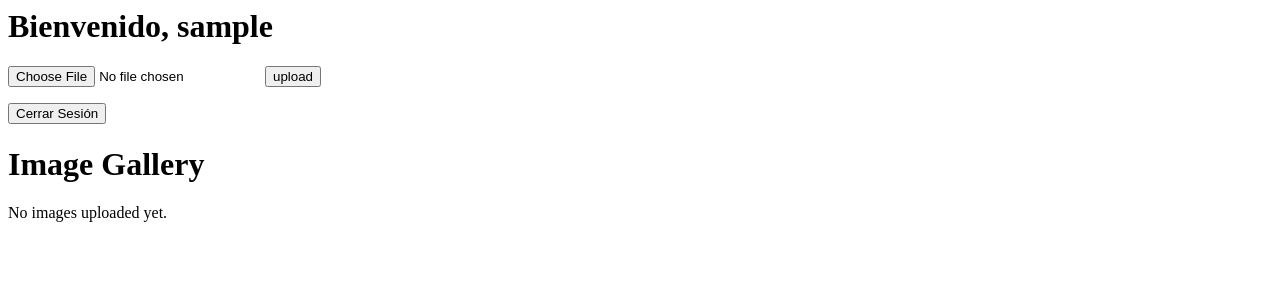
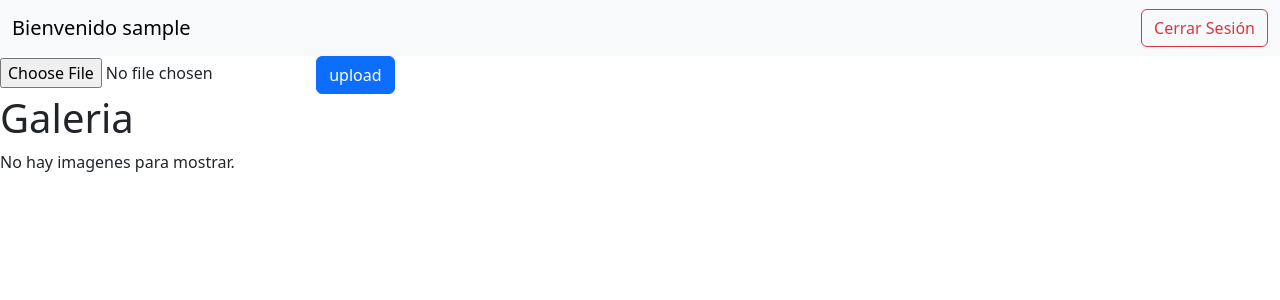
Before and after one commit to MonrealF/AIModelGPS, a Flask app: template template/index.html in a window 1280 px wide. Shown: the top 300 px of the page. Run offline with Flask 3, Linux system fonts and the light colour scheme; the template is opened without the code that fills it, so the values that code supplies are empty; the visitor is signed in with stand-in values (Sample User, id 1); parts of the project's set-up code (start-up, migrations or seed data) failed here and were passed over; some libraries are stand-ins or nearby versions.

Commit message:
Adding styles to index

```diff
--- a/template/index.html
+++ b/template/index.html
@@ -1,26 +1,52 @@
-<h1>Bienvenido, {{ session['usuario'] }}</h1>
+<!DOCTYPE html>
+<html lang="en">
+<head>
+    <meta charset="UTF-8">
+    <meta http-equiv="X-UA-Compatible" content="IE=edge">
+    <meta name="viewport" content="width=device-width, initial-scale=1.0">
+    <link href="https://cdn.jsdelivr.net/npm/bootstrap@5.3.0-alpha3/dist/css/bootstrap.min.css" rel="stylesheet" integrity="sha384-KK94CHFLLe+nY2dmCWGMq91rCGa5gtU4mk92HdvYe+M/SXH301p5ILy+dN9+nJOZ" crossorigin="anonymous">
+    <script src="https://cdn.jsdelivr.net/npm/bootstrap@5.3.0-alpha3/dist/js/bootstrap.bundle.min.js" integrity="sha384-ENjdO4Dr2bkBIFxQpeoTz1HIcje39Wm4jDKdf19U8gI4ddQ3GYNS7NTKfAdVQSZe" crossorigin="anonymous"></script>
+    <title>IAmodel</title>
+</head>
+<body>
+    <style>
+    @import url('https://fonts.googleapis.com/css2?family=Josefin+Sans:ital,wght@0,100..700;1,100..700&family=Roboto:ital,wght@0,100;0,300;0,400;0,500;0,700;0,900;1,100;1,300;1,400;1,500;1,700;1,900&display=swap');
+        .margin {
+            margin-top: 10px;
+        }
+    </style>
+    <nav class="navbar navbar-expand-lg bg-body-tertiary">
+        <div class="container-fluid">
+            <a class="navbar-brand" href="#">Bienvenido {{ session['usuario'] }}</a>
+            <form class="d-flex" action="/logout" method="post">
+                <button class="btn btn-outline-danger" type="submit">Cerrar Sesión</button>
+            </form>
+        </div>
+      </nav>
 
     <form action="/upload" method="post" enctype="multipart/form-data">
         <input type="file" name="file">
-    <input type="submit" value="upload">
+        <input class="btn btn-primary" type="submit" value="upload">
     </form>
 
-<form action="/logout" method="post">
-    <button type="submit">Cerrar Sesión</button>
-</form>
-
-<h1>Image Gallery</h1>
+    <h1>Galeria</h1>
     {% if images %}
-    <div>
+        <div class="container text-center">
+            <div class="row row-cols-4">
                 {% for image in images %}
-            <div>
-                <img src="https://th.bing.com/th/id/OIP.4LrWM2SoZ_6mUiEsJUv4aQAAAA?rs=1&pid=ImgDetMain" alt="{{ image.nombre }}">
+                    <div class="col margin">
+                        <img class="img-fluid" src="https://th.bing.com/th/id/OIP.4LrWM2SoZ_6mUiEsJUv4aQAAAA?rs=1&pid=ImgDetMain" alt="{{ image.nombre }}">
                         <form action="{{ url_for('delete_image', idImagen=image.idImagen) }}" method="post">
-                    <button type="submit">Delete</button>
+                            <div class="btn-group margin" role="group" aria-label="Basic mixed styles example">
+                                <button class="btn btn-outline-danger" type="submit">Eliminar</button>
+                                <button class="btn btn-outline-primary" type="submit">Analizar</button>
+                            </div>
                         </form>
                     </div>
                 {% endfor %}
         </div>
     {% else %}
-    <p>No images uploaded yet.</p>
+        <p>No hay imagenes para mostrar.</p>
     {% endif %}
+</body>
+</html>
```
Also changed, not shown: uploads/WhatsApp Image 2024-04-09 at 11.31.05 PM.jpeg (added), uploads/WhatsApp Image 2024-04-30 at 6.33.15 PM.jpeg (added), uploads/WhatsApp Image 2024-04-30 at 6.33.34 PM.jpeg (added), uploads/WhatsApp Image 2024-04-30 at 6.33.57 PM.jpeg (added). Lines whose indentation alone changed are shown as unchanged.
